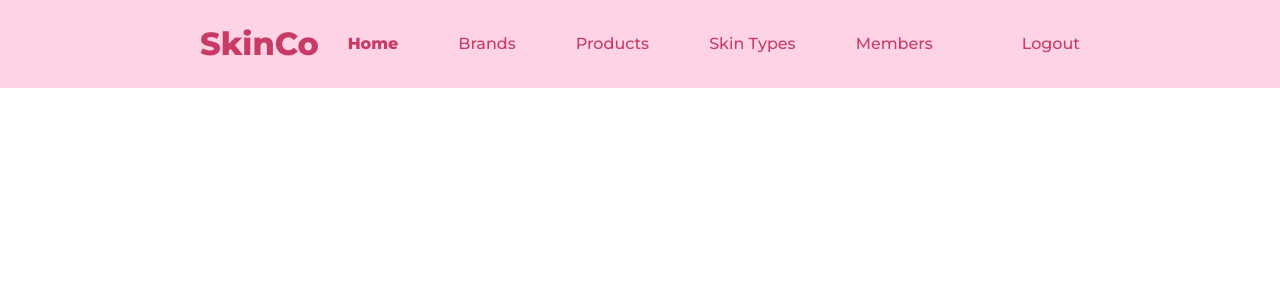
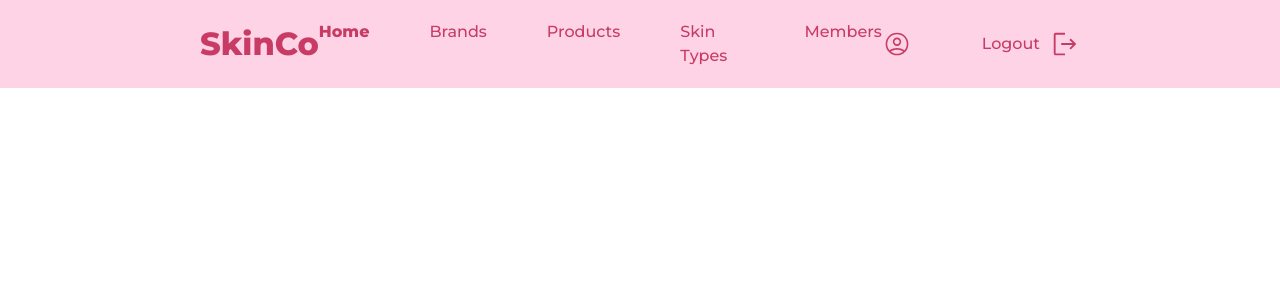
Before and after one commit to nailia-mamiedova/skincare-cosmetics-service, a Django app: page / in a window 1280 px wide. Shown: the top 300 px of the page. Run offline with Django 4.2, Linux system fonts and the light colour scheme; data that the repository does not hold is empty.

Commit message:
Add icons for the navigation bar and styles for them

```diff
--- a/static/css/styles.css
+++ b/static/css/styles.css
@@ -54,3 +54,11 @@ a:hover {
 .custom-nav-active {
     font-weight: 800;
 }
+
+.custom-user-icon {
+    margin-right: 10px;
+}
+
+.custom-logout-icon {
+    margin-left: 10px;
+}
--- a/templates/includes/navbar.html
+++ b/templates/includes/navbar.html
@@ -13,12 +13,14 @@
     <ul class="custom-nav-list">
       <li>
         <a class="custom-nav-link custom-nav-active" href="#">
+          <img class="custom-user-icon" src="/static/icons/user.svg" alt="user icon">
           {{ user.username }}
         </a>
       </li>
       <li>
         <a class="custom-nav-link" href="#">
           Logout
+          <img class="custom-logout-icon" src="/static/icons/logout.svg" alt="logout icon">
         </a>
       </li>
     </ul>
```
Also changed, not shown: static/icons/logout.svg (added), static/icons/user.svg (added).
